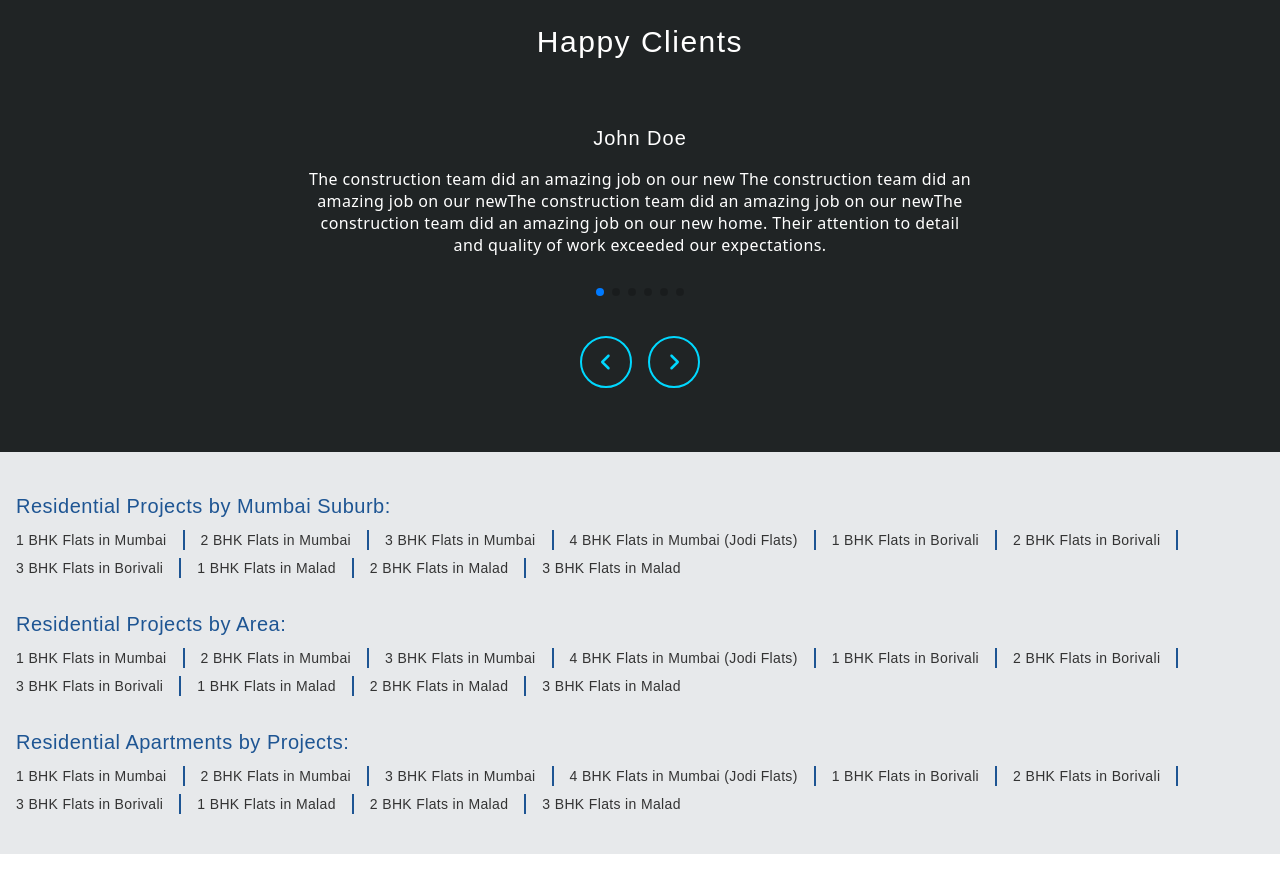
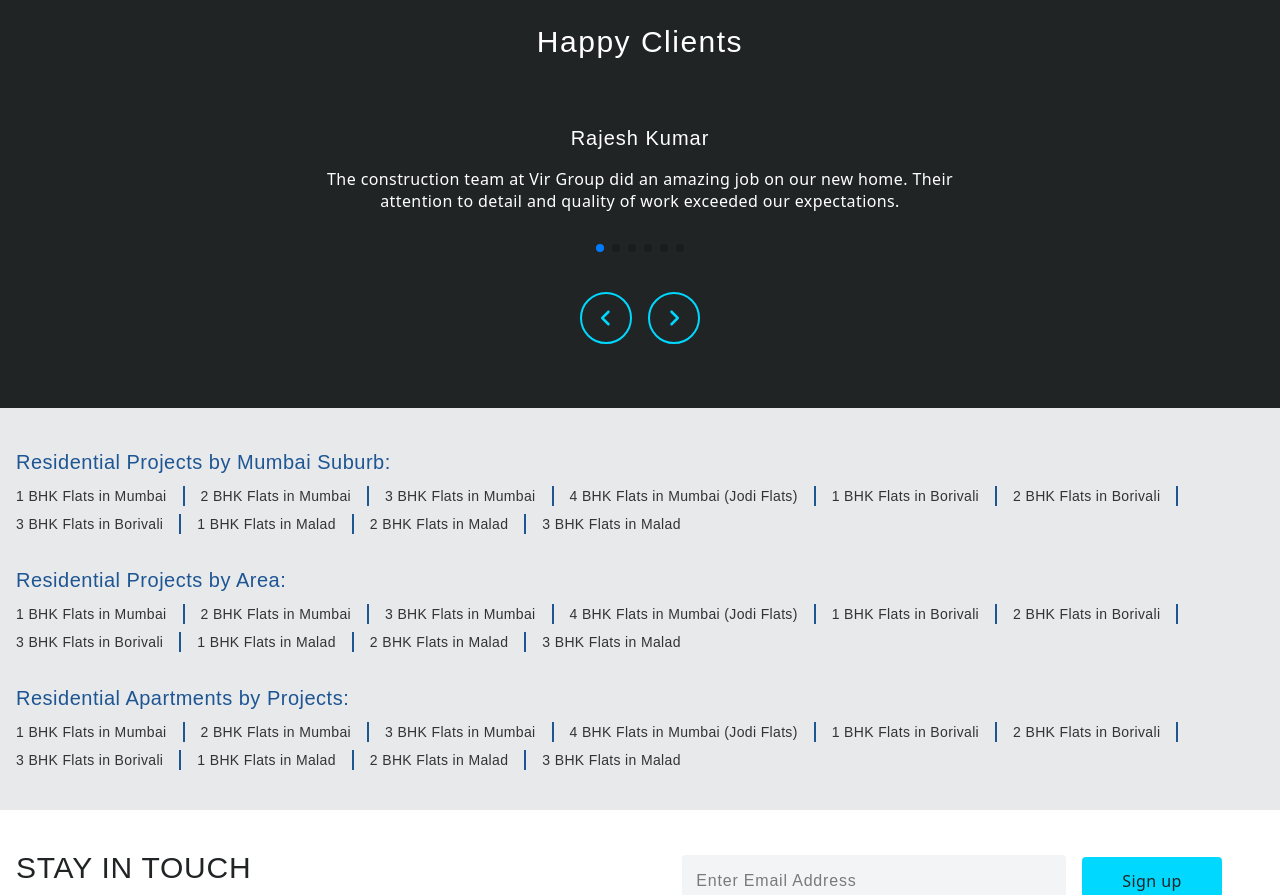
Before and after one commit to manav-95/vir-group, a React (Vite) app: page /redevelope-with-us in a window 1280 px wide. Shown: the part 1620-2515 px from the top of the page. Built offline with nearby package versions, Linux system fonts and the light colour scheme; a web font is replaced by a local one.

Commit message:
testimonials changes and about card image change

```diff
--- a/src/components/AboutCard.jsx
+++ b/src/components/AboutCard.jsx
@@ -1,5 +1,6 @@
 import React from 'react';
-import CardImage from '../assets/property-details/global-residency.jpeg'
+// import CardImage from '../assets/property-details/global-residency.jpeg'
+import CardImage from '../assets/about-card-images/card-image.jpg'
 import { NavLink } from 'react-router-dom';
 
 const AboutCard = () => {
--- a/src/data/Testimonials.js
+++ b/src/data/Testimonials.js
@@ -1,47 +1,46 @@
 const testimonials = [
     {
         id: 1,
-        name: "John Doe",
+        name: "Rajesh Kumar",
         role: "Homeowner",
         content:
-            "The construction team did an amazing job on our new The construction team did an amazing job on our newThe construction team did an amazing job on our newThe construction team did an amazing job on our new  home. Their attention to detail and quality of work exceeded our expectations.",
+            "The construction team at Vir Group did an amazing job on our new home. Their attention to detail and quality of work exceeded our expectations.",
     },
     {
         id: 2,
-        name: "John Doe",
+        name: "Sita Rani",
         role: "Homeowner",
         content:
-            "The construction team did an amazing job on our new home. Their attention to detail and quality of work exceeded our expectations.",
+            "Vir Group's construction team was exceptional. From the planning to execution, every aspect of our home was handled with the utmost professionalism.",
     },
     {
         id: 3,
-        name: "John Doe",
+        name: "Amit Sharma",
         role: "Homeowner",
         content:
-            "The construction team did an amazing job on our new home. Their attention to detail and quality of work exceeded our expectations.",
+            "We are extremely pleased with the work done by Vir Group. Their commitment to quality and timely delivery is unparalleled in the industry.",
     },
     {
         id: 4,
-        name: "John Doe",
+        name: "Priya Patel",
         role: "Homeowner",
         content:
-            "The construction team did an amazing job on our new home. Their attention to detail and quality of work exceeded our expectations.",
+            "Vir Group's team did a fantastic job on our home. They exceeded our expectations with their quality craftsmanship and attention to detail.",
     },
     {
         id: 5,
-        name: "John Doe",
+        name: "Vikram Singh",
         role: "Homeowner",
         content:
-            "The construction team did an amazing job on our new home. Their attention to detail and quality of work exceeded our expectations.",
+            "Working with Vir Group was a great experience. Their team was professional, and our home turned out to be exactly what we envisioned.",
     },
     {
         id: 6,
-        name: "John Doe",
+        name: "Neha Verma",
         role: "Homeowner",
         content:
-            "The construction team did an amazing job on our new home. Their attention to detail and quality of work exceeded our expectations.",
+            "The team at Vir Group did a wonderful job. Our new home is a dream come true, and we couldn't be happier with the results.",
     },
-
 ]
 
 export default testimonials;
```
Also changed, not shown: src/assets/about-card-images/card-image.jpg (added).
